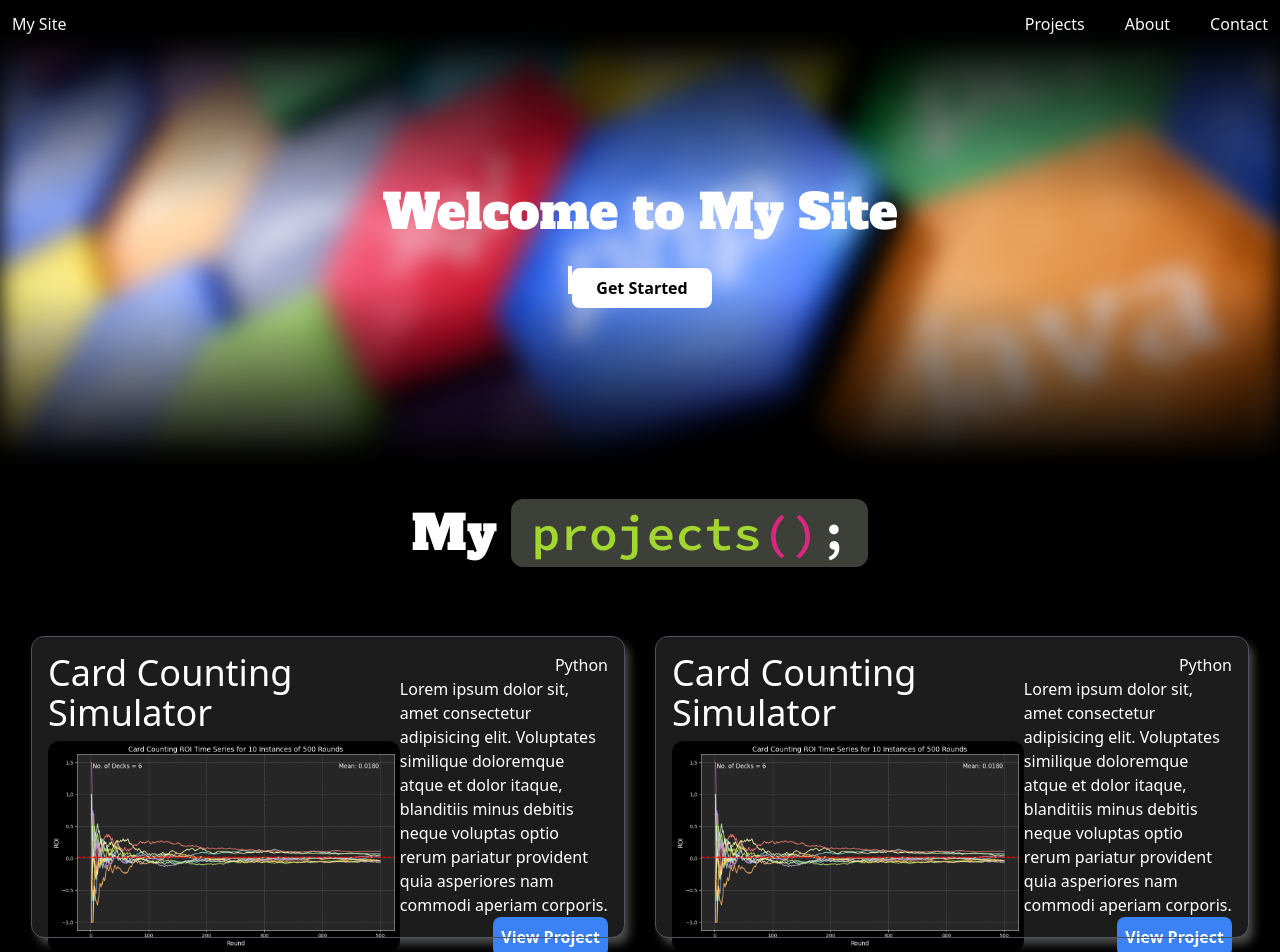
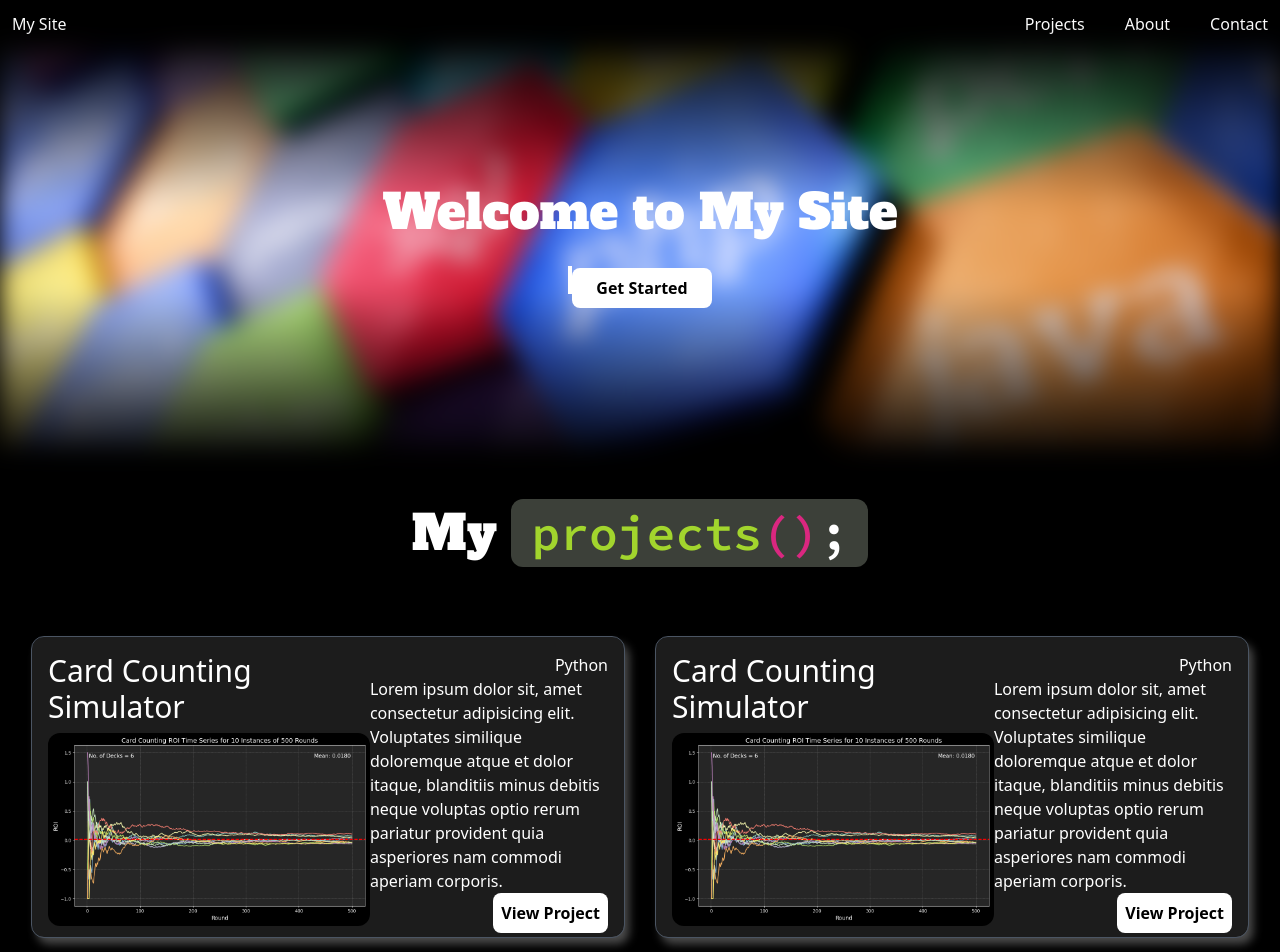
Before and after one commit to ryan-bert/my-website, a React (Create React App) app: page / in a window 1280 px wide. Shown: the top 952 px of the page. Built offline with nearby package versions, Linux system fonts and the light colour scheme.

Commit message:
Minor fixes

```diff
--- a/src/components/project-card.tsx
+++ b/src/components/project-card.tsx
@@ -4,15 +4,15 @@ export default function ProjectCard() {
       <div className="flex flex-row h-[300px] px-4 pt-4 rounded-xl bg-secondary outline outline-1 outline-gray-600 shadow-[5px_7px_10px_rgba(255,255,255,0.3)]">
         {/* Column container with height matching the row */}
         <div className="flex flex-col h-full">
-          <h1 className="text-4xl pb-2">Card Counting Simulator</h1>
+          <h1 className="text-3xl pb-2">Card Counting Simulator</h1>
           {/* Image with max height set */}
-          <img src="simulation.png" alt="Code" className="max-h-full object-contain rounded-xl" />
+          <img src="simulation.png" alt="Code" className="max-h-[80%] object-contain rounded-xl" />
         </div>
         <div className="flex flex-col h-full w-1/2">
           <p className=" text-right">Python</p>
           <p>Lorem ipsum dolor sit, amet consectetur adipisicing elit. Voluptates similique doloremque atque et dolor itaque, blanditiis minus debitis neque voluptas optio rerum pariatur provident quia asperiores nam commodi aperiam corporis.</p>
           <div className="text-right">
-            <button className="w-fit p-2 bg-blue-500 hover:bg-blue-600 text-white font-semibold rounded-lg">
+            <button className="w-fit p-2 bg-white text-black font-semibold rounded-lg">
               View Project
             </button>
           </div>
```
